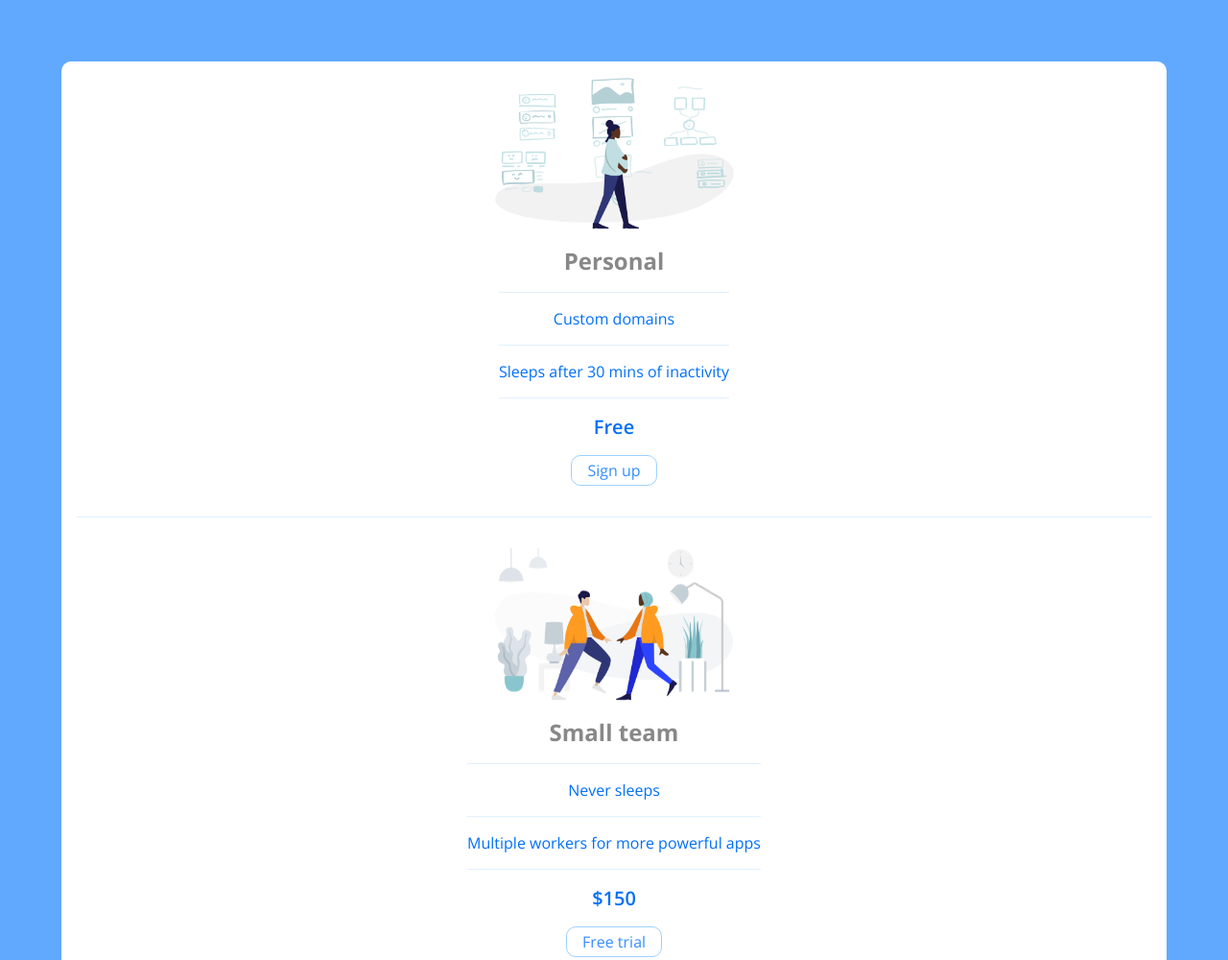
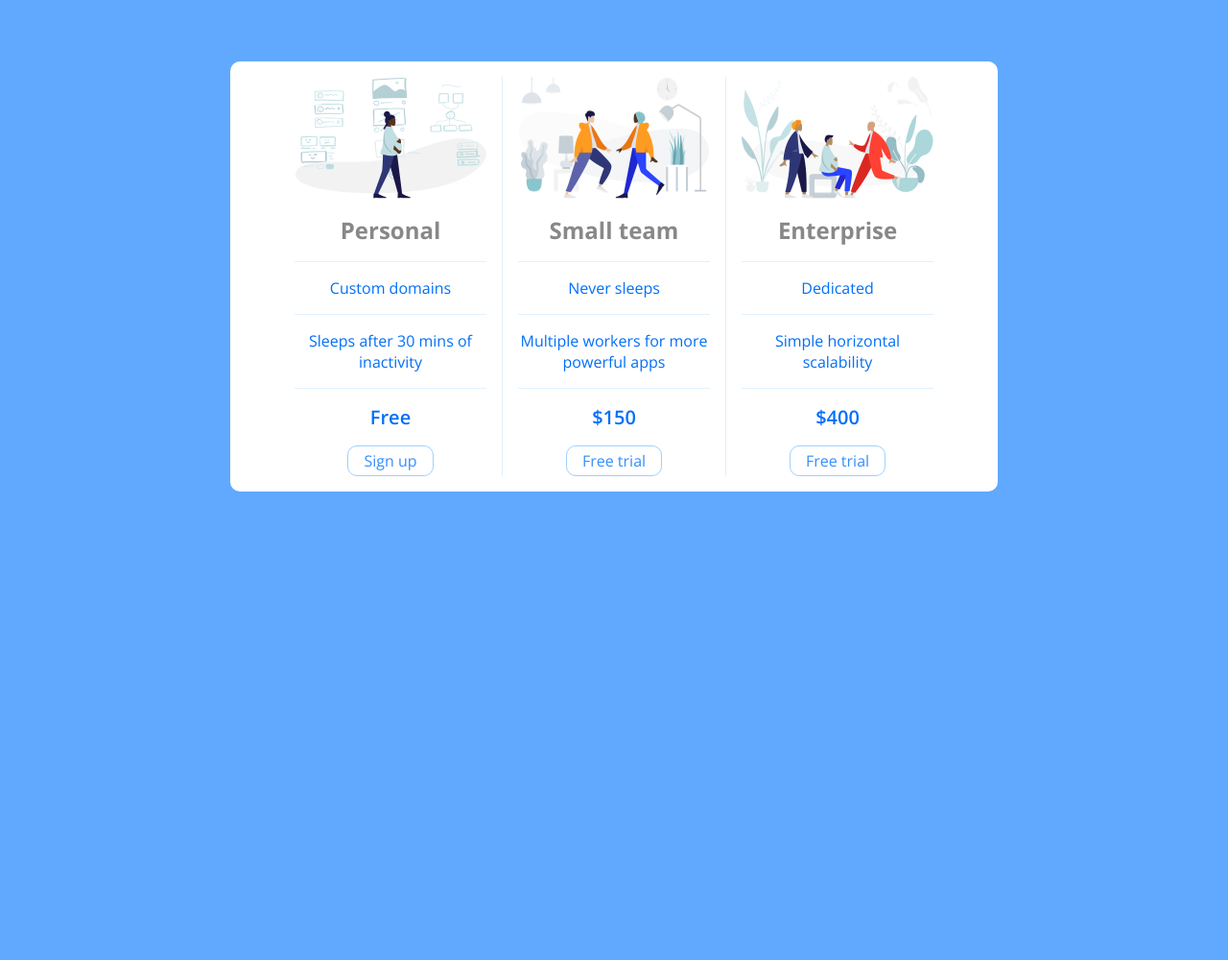
Before and after one commit to DaniPhilo/pricing_panel, a plain HTML site: page pricing_panel_finished/index.html in a window 1280 px wide. Shown: the top 1000 px of the page at 96% size. After the commit the page ends 800 px from the top, so only its background shows below. Drawn offline with nearby package versions, Linux system fonts and the light colour scheme.

Commit message:
Add media queries for bigger screens

```diff
--- a/pricing_panel_finished/style.css
+++ b/pricing_panel_finished/style.css
@@ -8,6 +8,10 @@
 }
 
 body {
+  display: flex;
+  justify-content: center;
+  align-items: center;
+
   padding: 5%;
   background-color: #60a9ff;
   font-family: 'Open Sans', sans-serif;
@@ -21,6 +25,7 @@ body {
   gap: 2rem;
 
   width: 100%;
+  max-width: 800px;
   padding: 1rem;
   background-color: white;
   border-radius: 10px;
@@ -55,6 +60,7 @@ body {
 }
 
 .pricing-features > li:last-child {
+  max-width: 200px;
   border-bottom: 1px solid #e1f1ff;
 }
 
@@ -81,3 +87,23 @@ body {
   height: 1px;
   background-color: #e1f1ff;
 }
+
+@media (min-width: 480px) {
+  .panel {
+    flex-direction: row;
+    flex-wrap: wrap;
+    gap: 1rem;
+    /* padding: 3rem; */
+  }
+
+  .pricing-plan > img {
+    max-width: 200px;
+  }
+
+
+
+  .divider {
+    width: 1px;
+    height: 416px;
+  }
+}
```
